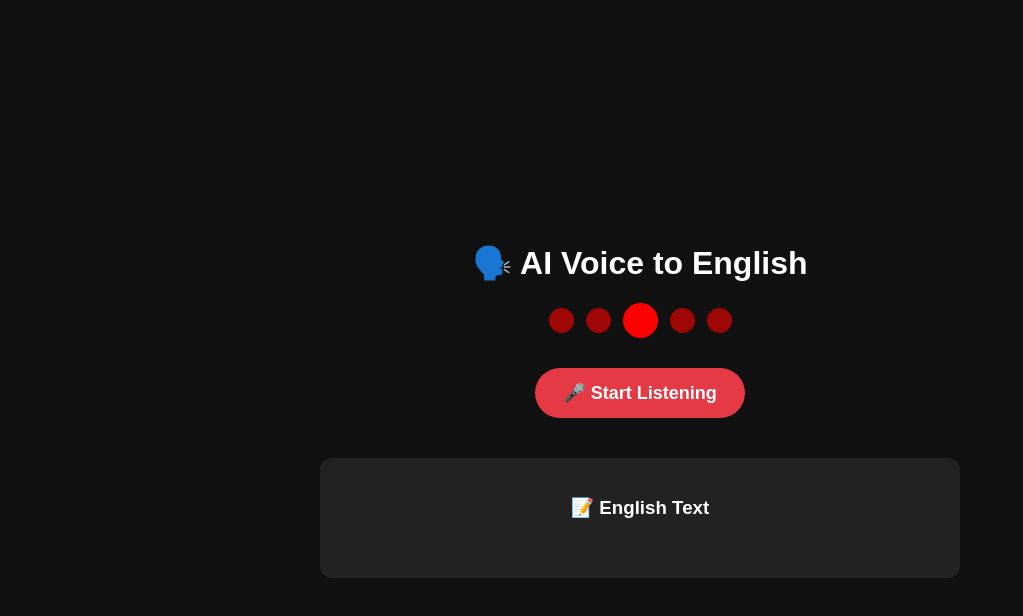
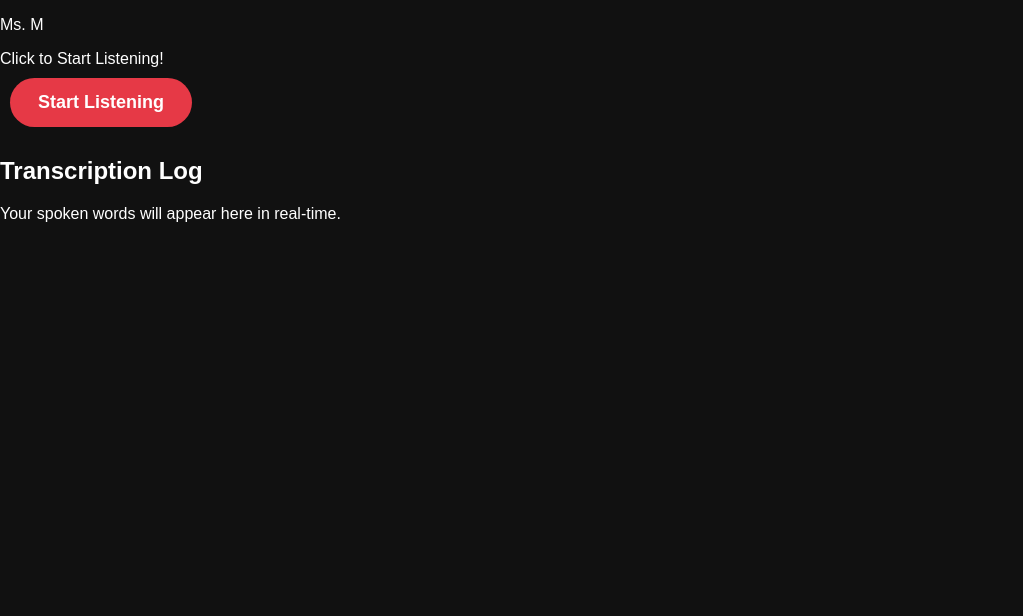
Before and after one commit to Sivarjavel/react-vite-starter-rpoh, a React (Vite) app: page / in a window 1280 px wide. Shown: the top 616 px of the page, without its empty margins (0-1023 px from the left). Built offline with nearby package versions, Linux system fonts and the light colour scheme.

Commit message:
Update App.jsx

```diff
--- a/src/App.jsx
+++ b/src/App.jsx
@@ -1,85 +1,144 @@
-import { useState, useRef } from "react";
-import "./App.css";
+import React, { useState, useEffect, useRef } from 'react';
+import './App.css';
 
-function App() {
-  const [listening, setListening] = useState(false);
-  const [transcript, setTranscript] = useState("");
+const App = () => {
+    // State to manage the transcription log
+    const [finalTranscript, setFinalTranscript] = useState('');
+    const [interimTranscript, setInterimTranscript] = useState('');
+
+    // State to manage the UI and the listening status
+    const [isListening, setIsListening] = useState(false);
+
+    // Ref for the recognition object so it persists across renders
     const recognitionRef = useRef(null);
 
-  const startListening = () => {
-    if (!("webkitSpeechRecognition" in window || "SpeechRecognition" in window)) {
-      alert("Your browser does not support Speech Recognition API");
+    // Ref for the text log element to enable auto-scrolling
+    const transcribedTextRef = useRef(null);
+
+    // Effect to handle auto-scrolling when content updates
+    useEffect(() => {
+        if (transcribedTextRef.current) {
+            transcribedTextRef.current.scrollTop = transcribedTextRef.current.scrollHeight;
+        }
+    }, [finalTranscript, interimTranscript]);
+
+    // Effect to initialize the Speech Recognition API
+    useEffect(() => {
+        if (!('webkitSpeechRecognition' in window)) {
+            alert("Speech Recognition is not supported in this browser. Please use Chrome or Edge.");
             return;
         }
 
-    const SpeechRecognition =
-      window.SpeechRecognition || window.webkitSpeechRecognition;
+        const SpeechRecognition = window.webkitSpeechRecognition;
+        const recognition = new SpeechRecognition();
 
-    const recognition = new SpeechRecognition();
+        // Configuration
+        recognition.continuous = true;
+        recognition.interimResults = true;
+        recognition.lang = 'en-US';
+
         recognitionRef.current = recognition;
 
-    recognition.continuous = true;
-    recognition.interimResults = true;
-    recognition.lang = "auto"; // detect language automatically
+        // --- Event Handlers ---
 
-    recognition.onresult = async (event) => {
-      let lastResultIndex = event.results.length - 1;
-      let spokenText = event.results[lastResultIndex][0].transcript;
+        recognition.onstart = () => {
+            setIsListening(true);
+        };
 
-      // Optional: Translate to English using free API
+        recognition.onend = () => {
+            setIsListening(false);
+        };
+
+        recognition.onerror = (event) => {
+            console.error('Speech recognition error:', event.error);
+            setIsListening(false);
+            alert(`Speech Recognition Error: ${event.error}`);
+        };
+
+        recognition.onresult = (event) => {
+            let newFinal = finalTranscript;
+            let newInterim = '';
+
+            for (let i = event.resultIndex; i < event.results.length; ++i) {
+                const transcript = event.results[i][0].transcript;
+
+                if (event.results[i].isFinal) {
+                    newFinal += transcript + '. ';
+                } else {
+                    newInterim += transcript;
+                }
+            }
+
+            setFinalTranscript(newFinal);
+            setInterimTranscript(newInterim);
+        };
+
+        // Clean up the recognition object when the component unmounts
+        return () => {
+            if (recognitionRef.current) {
+                recognitionRef.current.stop();
+            }
+        };
+    }, []); // Run only on initial mount
+
+    // --- UI/Logic Handlers ---
+
+    const toggleListening = () => {
+        if (!recognitionRef.current) return;
+
+        if (isListening) {
+            recognitionRef.current.stop();
+        } else {
+            // Reset transcripts before starting a new session
+            setFinalTranscript('');
+            setInterimTranscript('');
             try {
-        const res = await fetch(
-          `https://api.mymemory.translated.net/get?q=${encodeURIComponent(
-            spokenText
-          )}&langpair=auto|en`
-        );
-        const data = await res.json();
-        if (data.responseData && data.responseData.translatedText) {
-          setTranscript(data.responseData.translatedText);
-        } else {
-          setTranscript(spokenText);
+                recognitionRef.current.start();
+            } catch (error) {
+                // Catch error if start is called while recognition is already active
+                if (error.name !== 'InvalidStateError') {
+                    console.error("Error starting recognition:", error);
                 }
-      } catch (err) {
-        setTranscript(spokenText); // fallback
+            }
         }
     };
 
-    recognition.onend = () => {
-      setListening(false);
-    };
-
-    recognition.start();
-    setListening(true);
-  };
-
-  const stopListening = () => {
-    if (recognitionRef.current) recognitionRef.current.stop();
-    setListening(false);
-  };
-
     return (
-    <div className="app">
-      <h1>🗣️ AI Voice to English</h1>
-      <div className="listener-ui">
-        <span className={listening ? "dot active" : "dot"}></span>
-        <span className={listening ? "dot active" : "dot"}></span>
-        <span className={listening ? "dot active" : "dot center"}></span>
-        <span className={listening ? "dot active" : "dot"}></span>
-        <span className={listening ? "dot active" : "dot"}></span>
+        <div className="container">
+            {/* The Miss Minutes AI Character Area (Left Side) */}
+            <div className="character-box">
+                <div id="miss-minutes-ai" className={`miss-minutes-ai ${isListening ? 'listening' : ''}`}>
+                    <div className="clock-face">
+                        <span id="listening-indicator" className="indicator"></span>
+                        <p className="text-label">Ms. M</p>
+                    </div>
+                    <div className="caption">
+                        {isListening ? 'Listening... Speak Now!' : 'Click to Start Listening!'}
+                    </div>
+                </div>
+                <button id="start-stop-btn" onClick={toggleListening}>
+                    {isListening ? 'Stop Listening' : 'Start Listening'}
+                </button>
             </div>
 
-      {!listening ? (
-        <button onClick={startListening}>🎤 Start Listening</button>
+            {/* The Right-Side Transcription Area */}
+            <div className="transcription-output">
+                <h2>Transcription Log</h2>
+                <div id="transcribed-text" className="text-log" ref={transcribedTextRef}>
+                    {finalTranscript ? (
+                        <p><strong>Final:</strong> {finalTranscript}</p>
                     ) : (
-        <button onClick={stopListening}>⏹ Stop Listening</button>
+                        <p className="initial-message">
+                            Your spoken words will appear here in real-time.
+                        </p>
                     )}
-
-      <div className="transcript-box">
-        <h3>📝 English Text</h3>
-        <p>{transcript}</p>
+                    {interimTranscript && (
+                        <p style={{ color: '#777' }}>Live: {interimTranscript}</p>
+                    )}
+                </div>
             </div>
         </div>
     );
-}
+};
 
 export default App;
```
Lines whose indentation alone changed are shown as unchanged.
